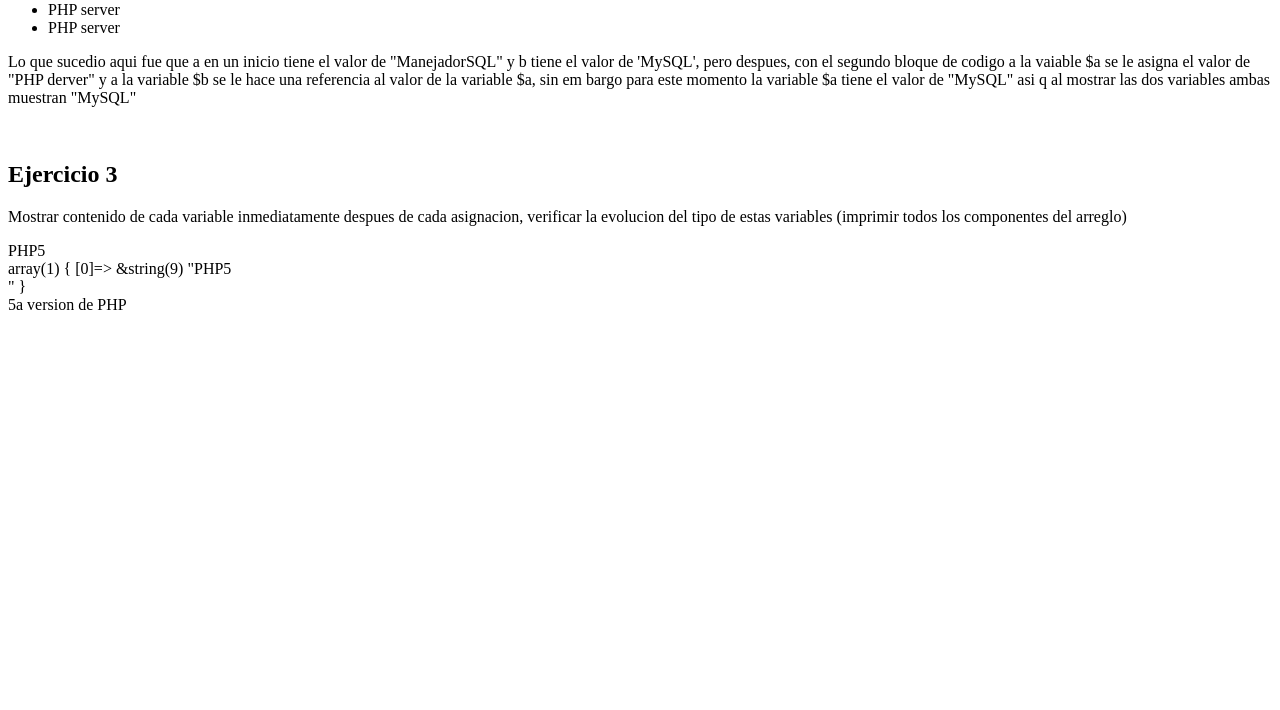
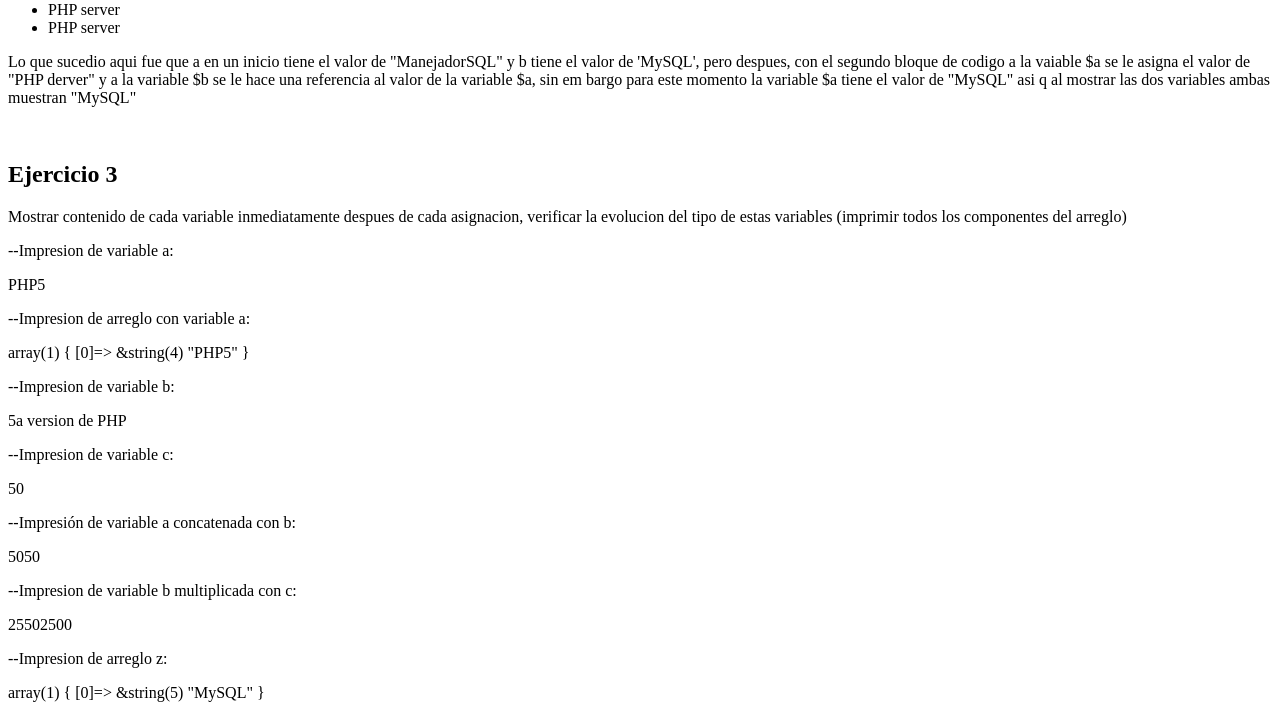
Before and after one commit to LisethMecatl/tecweb, a PHP site: page / in a window 1280 px wide. Shown: the part 543-1253 px from the top of the page. Before the commit the page ends 853 px from the top, so only its background shows below. Run offline with PHP 8.4, Linux system fonts and the light colour scheme.

Commit message:
Ejercicio 3 de la practica 4-p04

```diff
--- a/practicas/p04/index.php
+++ b/practicas/p04/index.php
@@ -61,16 +61,41 @@
     <p>Mostrar contenido de cada variable inmediatamente despues de cada asignacion, verificar la evolucion del tipo de estas variables (imprimir todos los componentes del arreglo)</p>
     <?php
     error_reporting(0);
-    $a = "PHP5" . '</br>';
+    $a = "PHP5";
+    echo '<p>--Impresion de variable a: </p>';
     echo $a;
+    echo '<br>';
+
     $z[] = &$a;
+    echo '<p>--Impresion de arreglo con variable a: </p>';
     var_dump($z);
+    echo '<br>';
+
+    echo '<p>--Impresion de variable b: </p>';
     $b = "5a version de PHP";
-    echo '</br>' . $b . '</br>';
+    echo $b;
+    echo '<br>';
+
     $c = $b * 10;
+    echo '<p>--Impresion de variable c: </p>';
+    echo  $c;
+    echo '<br>';
+
+    //El punto es un concatenados, concatena la variable a con el valor de la varianble b
     $a .= $b;
+    echo '<p>--Impresión de variable a concatenada con b:</p>';
+    echo  $a;
+    echo '<br>';
+
+    //multiplica la variable de la izquierda por el valor de la derecha y asigna el resultado a la variable de la izquierda.
     $b *= $c;
+    echo '<p>--Impresion de variable b multiplicada con c: </p>';
+    echo  $b;
+    echo '<br>';
+
     $z[0] = "MySQL";
+    echo '<p>--Impresion de arreglo z: </p>';
+    var_dump($z);
     ?>
 </body>
 
```
